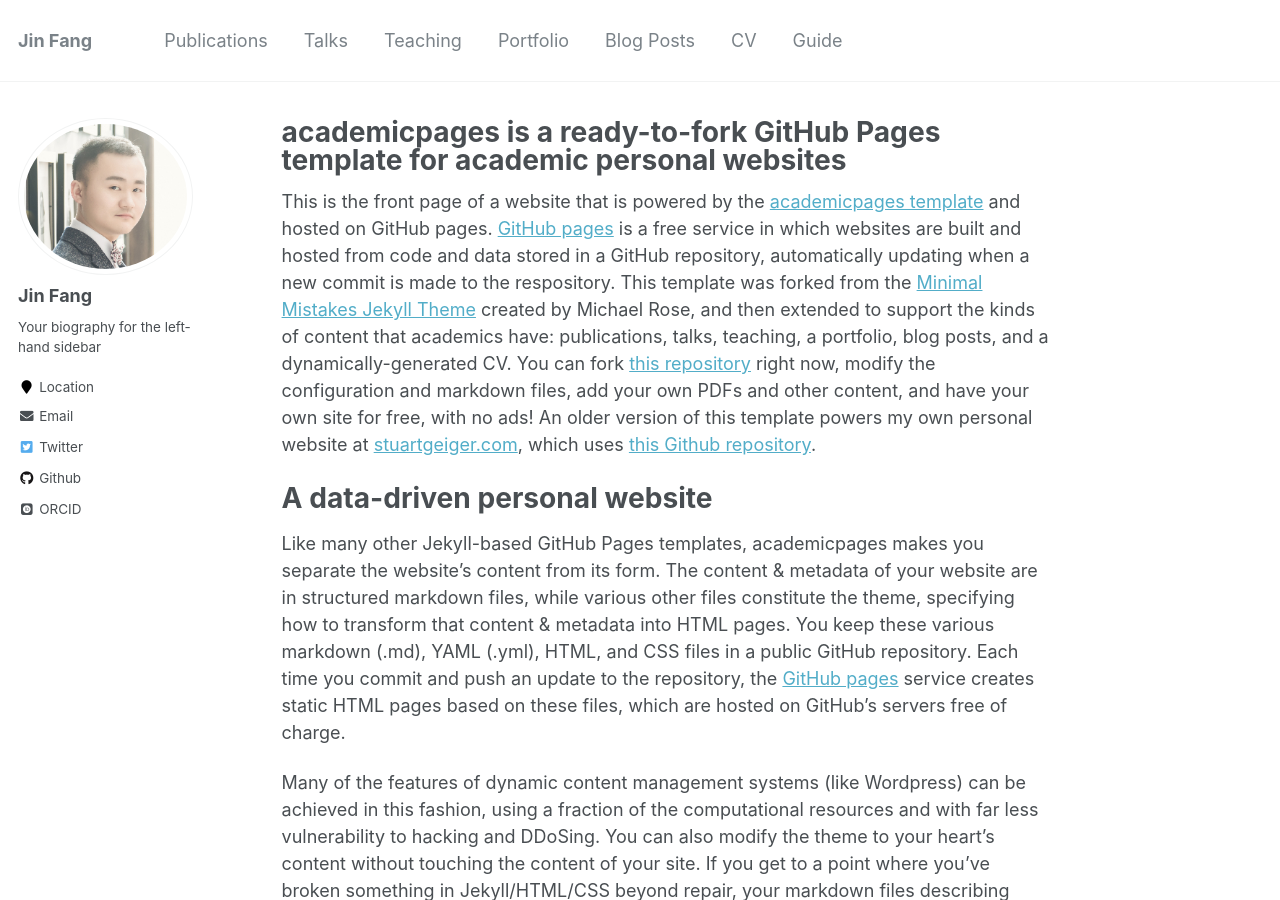
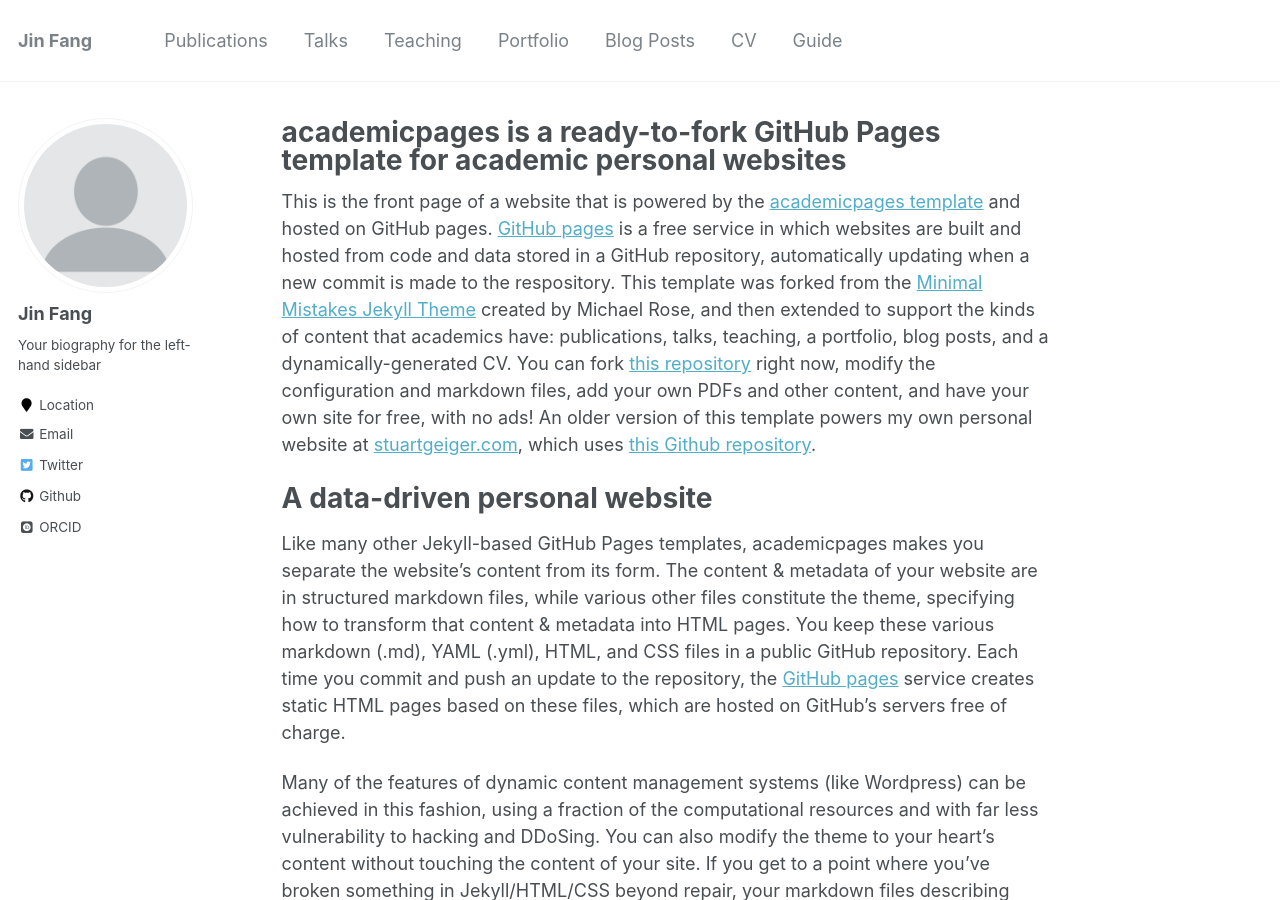
Before and after one commit to fangjin-cool/fangjin-cool.github.io, a Jekyll site: the page built from _pages/about.md, in a window 1280 px wide and 900 px high. Built offline with Jekyll 4.4.1, drawn with Linux system fonts in a browser that asks for light colours; some web fonts are replaced.

Commit message:
add config

```diff
--- a/_config.yml
+++ b/_config.yml
@@ -11,7 +11,7 @@
 title_separator          : "-"
 name                     : &name "Your Name"
 description              : &description "personal description"
-url                      : http://www.fangjin.cool # the base hostname & protocol for your site e.g. "https://mmistakes.github.io"
+url                      : http://www.fangjin.cool/ # the base hostname & protocol for your site e.g. "https://mmistakes.github.io"
 baseurl                  : "" # the subpath of your site, e.g. "/blog"
 repository               : "academicpages/academicpages.github.io"
 teaser                   :  # filename of teaser fallback teaser image placed in /images/, .e.g. "500x300.png"
@@ -81,7 +81,7 @@
 # Site Author
 author:
   name             : "Jin Fang"
-  avatar           : "fangjin.png"
+  avatar           : "profile.png"
   bio              : "Your biography for the left-hand sidebar"
   location         : "Location"
   employer         :
```
Also changed, not shown: images/fangjin.png (deleted).
